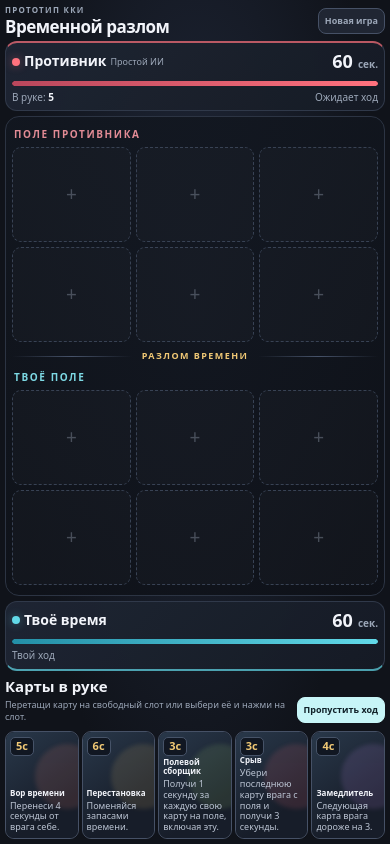
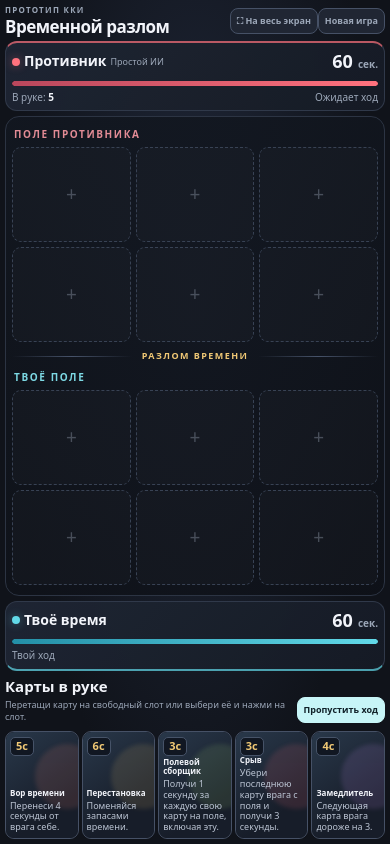
Before and after one commit to spbRusty/ccg_test, a plain HTML site: page index.html in a window 390 px wide. Drawn offline with Linux system fonts and the light colour scheme.

Commit message:
Add mobile fullscreen control

```diff
--- a/index.html
+++ b/index.html
@@ -14,7 +14,7 @@
         <div class="eyebrow">ПРОТОТИП ККИ</div>
         <h1>Временной разлом</h1>
       </div>
-      <button id="new-game" class="button button-quiet" type="button">Новая игра</button>
+      <div class="topbar-actions"><button id="fullscreen-toggle" class="button button-quiet fullscreen-toggle" type="button" aria-label="Развернуть на весь экран">⛶ На весь экран</button><button id="new-game" class="button button-quiet" type="button">Новая игра</button></div>
     </header>
 
     <section class="player-panel opponent-panel" aria-label="Противник">
```
